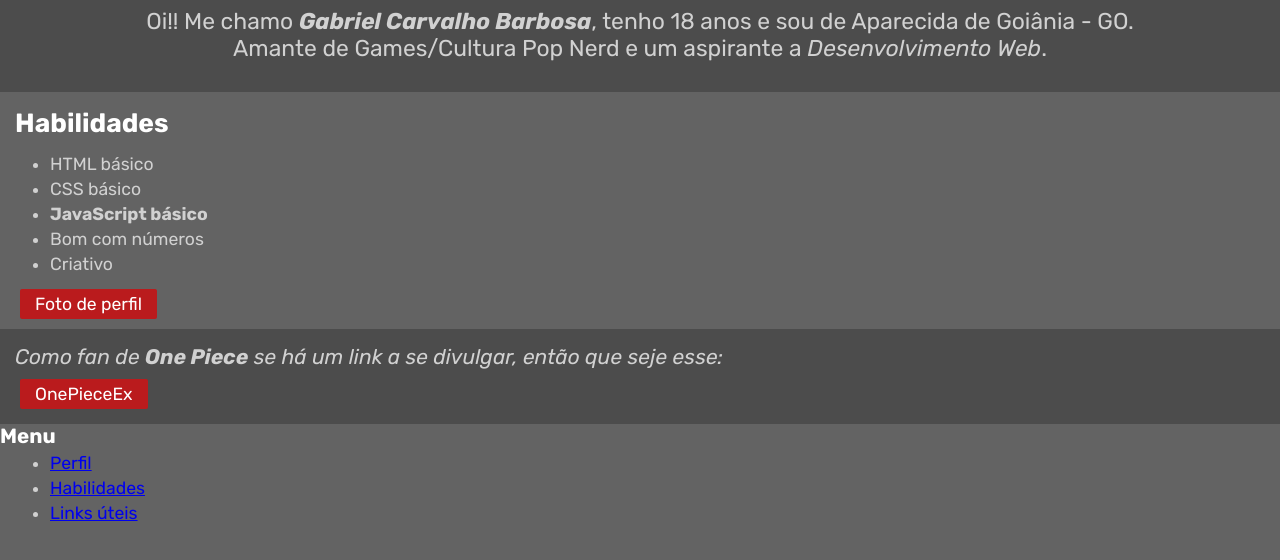
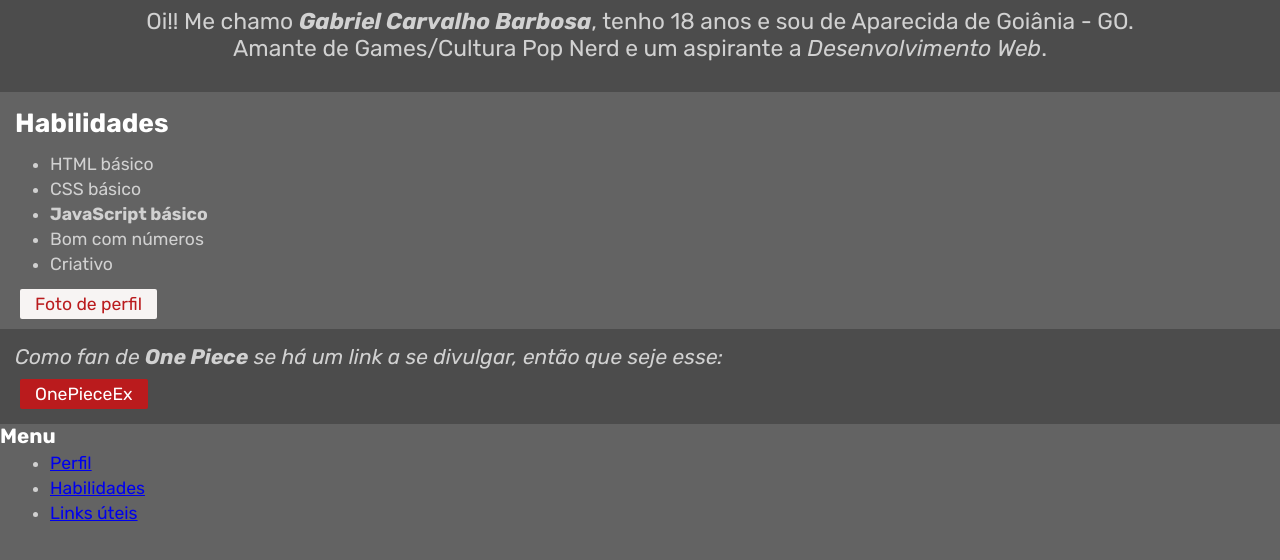
Before and after one commit to iDallek/idallek.github.io, a plain HTML site: page index.html in a window 1280 px wide. In both pictures the pointer is over the link "Foto de perfil". Shown: the part 204-764 px from the top of the page. Drawn offline with Linux system fonts and the light colour scheme.

Commit message:
Adiciona animacao ao botao

```diff
--- a/index.html
+++ b/index.html
@@ -66,6 +66,11 @@
       border-radius: 2px;
     }
 
+    .buttun:hover {
+      background-color: #f7f4f3;
+      color: #ba1b1d;
+    }
+
     .opex-merchan-text {
       margin-top: 15px;
       padding: 15px;
```
